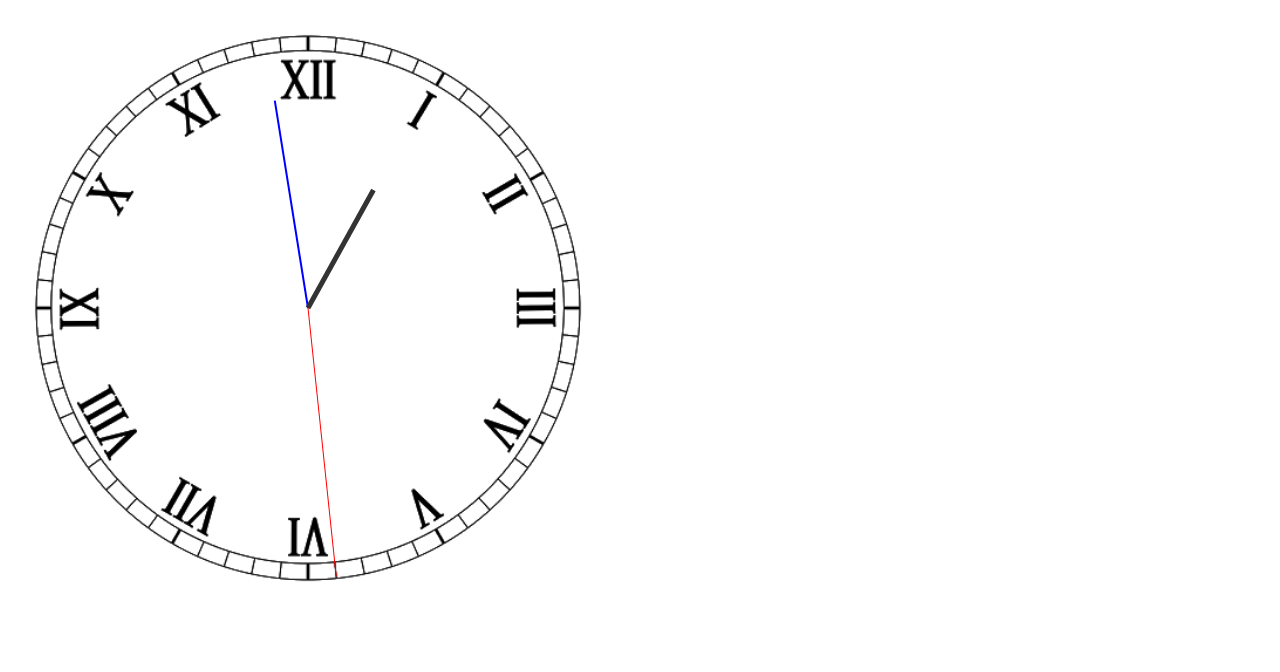
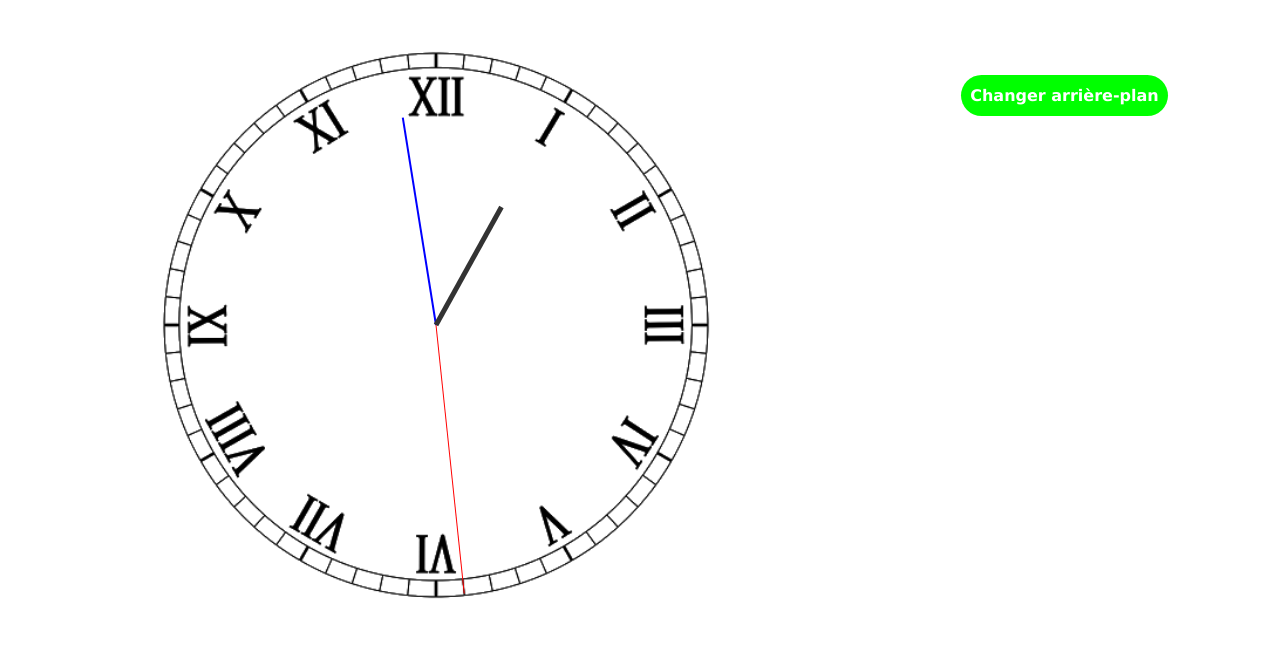
Before and after one commit to MelvDouc/horloge-mecanique.github.io, a plain HTML site: page index.html in a window 1280 px wide. Drawn offline with Linux system fonts and the light colour scheme.

Commit message:
arriere-plans

```diff
--- a/index.html
+++ b/index.html
@@ -4,18 +4,27 @@
     <meta charset="UTF-8">
     <meta name="viewport" content="width=device-width, initial-scale=1.0">
     <link rel="stylesheet" href="style.css">
-    <script src="main.js"></script>
+    <script src="main.js" async></script>
     <title>Horloge mécanique</title>
 </head>
+
 <body>
 
-    <div id="main">
-        <div class="cadre">
+    <div class="container">
+
+        <div id="horloge">
+            <div class="cadre">
+            </div>
+            <div class="cadre">
+            </div>
+            <div class="cadre">
+            </div>
         </div>
-        <div class="cadre">
+
+        <div>
+            <button id="bg-btn">Changer arrière-plan</button>
         </div>
-        <div class="cadre">
-        </div>
+
     </div>
 
 </body>
--- a/main.js
+++ b/main.js
@@ -1,29 +1,33 @@
-let secs = setInterval(obtenirSecondes, 1000);
-let mins = setInterval(obtenirMinutes, 1000);
-let hours = setInterval(obtenirHeures, 1000);
+let temps = setInterval(obtenirTemps, 1000)
 
-function obtenirSecondes() {
+function obtenirTemps() {
     let secondes = document.querySelector('.cadre:nth-child(1)');
+    let minutes = document.querySelector('.cadre:nth-child(2)');
+    let heures = document.querySelector('.cadre:nth-child(3)');
     let d = new Date();
     let s = d.getSeconds();
-    secondes.style.transform = `rotate(${s * 6}deg)`;
-}
-
-function obtenirMinutes() {
-    let minutes = document.querySelector('.cadre:nth-child(2)');
-    let d = new Date();
     let m = d.getMinutes();
-    minutes.style.transform = `rotate(${m * 6 + (d.getSeconds() / 60 * 6)}deg)`;
-}
-
-function obtenirHeures() {
-    let heures = document.querySelector('.cadre:nth-child(3)');
-    let d = new Date();
     let h;
     if(d.getHours() >= 13){
         h = d.getHours() - 12
     } else{
         h = d.getHours();
     };
-    heures.style.transform = `rotate(${h * 30 + (d.getMinutes() / 60 * 30)}deg)`;
+    secondes.style.transform = `rotate(${s * 6}deg)`;
+    minutes.style.transform = `rotate(${(m + s / 60) * 6}deg)`;
+    heures.style.transform = `rotate(${(h + m / 60) * 30}deg)`;
 }
+
+//\\
+
+const horloge = document.querySelector('#horloge');
+const bgBtn = document.querySelector('#bg-btn');
+const arrierePlans = ['clock-arabic.gif', 'clock-arabic2.jpg', 'clock-arabic3.png', 'clock-no-numbers.png', 'clock-roman.png'];
+let index = 0;
+
+function changerImage() {
+    index = (++index % arrierePlans.length);
+    horloge.style.backgroundImage = `url('./img/${arrierePlans[index]}')`;
+}
+
+bgBtn.addEventListener('click', changerImage);
--- a/style.css
+++ b/style.css
@@ -2,11 +2,24 @@
     box-sizing: border-box;
 }
 
-#main {
+body {
+    margin: 0;
+    padding: 0;
+}
+
+.container {
+    margin-top: 25px;
+    margin-left: 1.5em;
+    display: flex;
+    justify-content: space-around;
+}
+
+#horloge {
     position: relative;
+    z-index: 0;
     width: 600px;
     height: 600px;
-    background-image: url('./clock-bg2.png');
+    background-image: url('./img/clock-roman.png');
     background-size: contain;
 }
 
@@ -40,3 +53,29 @@
     height: 22.5%;
     border-left: 5px solid #333;
 }
+
+/*  */
+
+button {
+    all: initial;
+    background-color: lime;
+    color: #fff;
+    height: 30px;
+    border-radius: 30px;
+    font-family: Verdana;
+    font-weight: bold;
+    text-align: center;
+    margin-top: 50px;
+    padding: .33em .55em;
+    position: relative;
+    z-index: 1;
+}
+
+button:hover {
+    cursor: pointer;
+    background-color: limegreen;
+}
+
+button:active {
+    transform: scale(.92);
+}
```
Also changed, not shown: img/clock-arabic.gif (added), img/clock-arabic2.jpg (added), img/clock-arabic3.png (added), img/clock-bg.jpg (added), img/clock-no-numbers.png (added), img/clock-roman.png (added).
